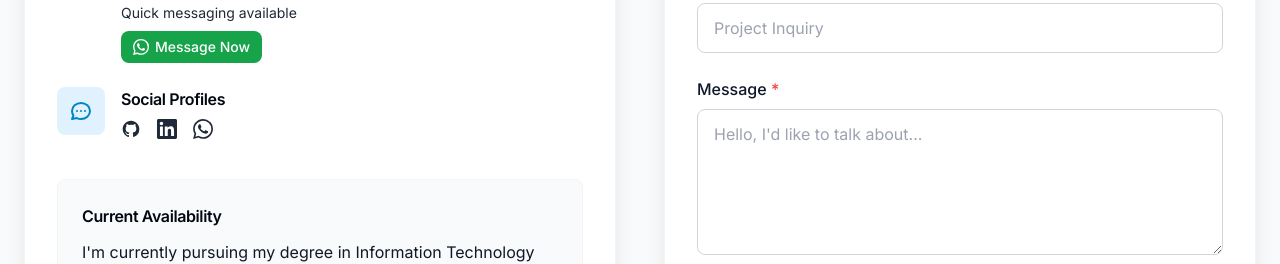
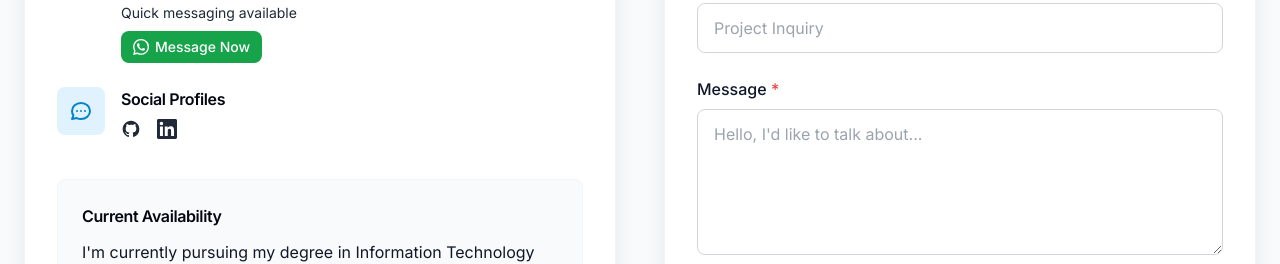
Before and after one commit to IT22091352/newportfolio, a React (Create React App) app: page / in a window 1280 px wide. Shown: the part 6413-6677 px from the top of the page. Built offline with nearby package versions, Linux system fonts and the light colour scheme.

Commit message:
Remove WhatsApp messaging button from Contact component

```diff
--- a/src/components/Contact.jsx
+++ b/src/components/Contact.jsx
@@ -172,15 +172,6 @@
                         <path d="M20.447 20.452h-3.554v-5.569c0-1.328-.027-3.037-1.852-3.037-1.853 0-2.136 1.445-2.136 2.939v5.667H9.351V9h3.414v1.561h.046c.477-.9 1.637-1.85 3.37-1.85 3.601 0 4.267 2.37 4.267 5.455v6.286zM5.337 7.433c-1.144 0-2.063-.926-2.063-2.065 0-1.138.92-2.063 2.063-2.063 1.14 0 2.064.925 2.064 2.063 0 1.139-.925 2.065-2.064 2.065zm1.782 13.019H3.555V9h3.564v11.452zM22.225 0H1.771C.792 0 0 .774 0 1.729v20.542C0 23.227.792 24 1.771 24h20.451C23.2 24 24 23.227 24 22.271V1.729C24 .774 23.2 0 22.222 0h.003z" />
                       </svg>
                     </a>
-                    <button
-                      onClick={handleWhatsAppMessage}
-                      className="text-dark-600 dark:text-gray-400 hover:text-green-600 dark:hover:text-green-400 transition-colors duration-200"
-                      title="Message on WhatsApp"
-                    >
-                      <svg className="w-5 h-5" fill="currentColor" viewBox="0 0 24 24">
-                        <path d="M17.472 14.382c-.297-.149-1.758-.867-2.03-.967-.273-.099-.471-.148-.67.15-.197.297-.767.966-.94 1.164-.173.199-.347.223-.644.075-.297-.15-1.255-.463-2.39-1.475-.883-.788-1.48-1.761-1.653-2.059-.173-.297-.018-.458.13-.606.134-.133.298-.347.446-.52.149-.174.198-.298.298-.497.099-.198.05-.371-.025-.52-.075-.149-.669-1.612-.916-2.207-.242-.579-.487-.5-.669-.51-.173-.008-.371-.01-.57-.01-.198 0-.52.074-.792.372-.272.297-1.04 1.016-1.04 2.479 0 1.462 1.065 2.875 1.213 3.074.149.198 2.096 3.2 5.077 4.487.709.306 1.262.489 1.694.625.712.227 1.36.195 1.871.118.571-.085 1.758-.719 2.006-1.413.248-.694.248-1.289.173-1.413-.074-.124-.272-.198-.57-.347m-5.421 7.403h-.004a9.87 9.87 0 01-5.031-1.378l-.361-.214-3.741.982.998-3.648-.235-.374a9.86 9.86 0 01-1.51-5.26c.001-5.45 4.436-9.884 9.888-9.884 2.64 0 5.122 1.03 6.988 2.898a9.825 9.825 0 012.893 6.994c-.003 5.45-4.437 9.884-9.885 9.884m8.413-18.297A11.815 11.815 0 0012.05 0C5.495 0 .16 5.335.157 11.892c0 2.096.547 4.142 1.588 5.945L.057 24l6.305-1.654a11.882 11.882 0 005.683 1.448h.005c6.554 0 11.89-5.335 11.893-11.893A11.821 11.821 0 0020.885 3.488"/>
-                    </svg>
-                  </button>
                   </div>
                 </div>
               </div>
```
